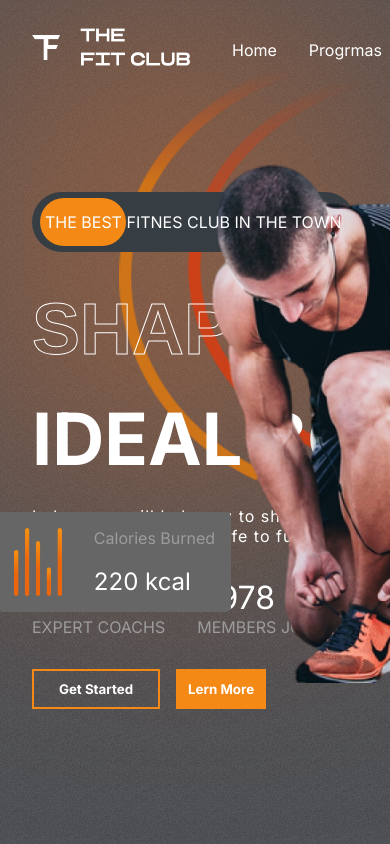
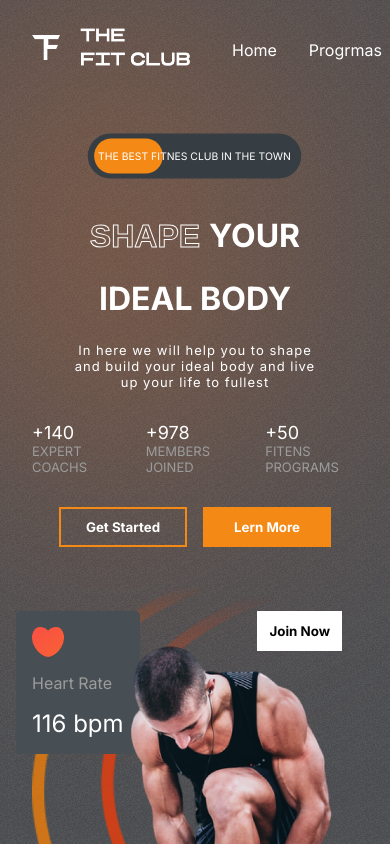
Before and after one commit to JarekCh/gym_website, a React (Create React App) app: page / in a window 390 px wide. Shown: the top 844 px of the page. Built offline with nearby package versions, Linux system fonts and the light colour scheme; the HTML template or start-up script is replaced by a standard one.

Commit message:
add RWD in hero component

```diff
--- a/src/App.css
+++ b/src/App.css
@@ -17,8 +17,6 @@
   flex-direction: column;
   gap: 6rem;
   overflow: hidden;
-  margin: 0 auto;
-  max-width: 95rem;
 }
 ::-webkit-scrollbar {
   display: none;
--- a/src/components/Footer/Footer.css
+++ b/src/components/Footer/Footer.css
@@ -1,5 +1,8 @@
 .footer__container {
   position: relative;
+  max-width: 90rem;
+  min-width: 80rem;
+  margin: 0 auto;
 }
 
 .footer__container > hr {
--- a/src/components/Hero/Hero.css
+++ b/src/components/Hero/Hero.css
@@ -2,6 +2,12 @@
   display: flex;
   justify-content: space-between;
   position: relative;
+}
+
+.hero__blur {
+  width: 22rem;
+  height: 30rem;
+  left: 0;
 }
 
 .hero__left-h {
@@ -95,6 +101,7 @@
 .hero__btns > :nth-last-child(1) {
   color: white;
   background-color: var(--orange);
+  width: 8rem;
 }
 
 .hero__btns > :nth-last-child(2) {
@@ -185,8 +192,90 @@
   font-size: 1.5rem;
 }
 
-.hero__blur {
-  width: 22rem;
-  height: 30rem;
-  left: 0;
+@media screen and (max-width: 768px) {
+  .hero {
+    flex-direction: column;
+  }
+
+  .hero__blur {
+    width: 14rem;
+  }
+
+  .hero__the-best-add {
+    margin-top: 0;
+    font-size: small;
+    align-self: center;
+    scale: 0.8;
+  }
+
+  .hero__text {
+    font-size: xx-large;
+    align-items: center;
+    justify-content: center;
+  }
+
+  .hero__text > div:nth-of-type(3) {
+    font-size: small;
+    font-weight: 200;
+    letter-spacing: 1px;
+    text-align: center;
+  }
+
+  .hero__btns {
+    justify-content: center;
+  }
+
+  .hero__figures > div > span:nth-of-type(1) {
+    font-size: large;
+  }
+
+  .hero__figures > div > span:nth-of-type(2) {
+    font-size: small;
+  }
+
+  .hero__right-h {
+    position: relative;
+    background: none;
+  }
+
+  .hero__heart-rate {
+    left: 1rem;
+    top: 2rem;
+  }
+
+  .hero__calories {
+    position: relative;
+    top: 5rem;
+    left: 2rem;
+  }
+
+  .hero__calories > img {
+    width: 2rem;
+  }
+
+  .hero__calories > div > :nth-child(2) {
+    font-size: 1rem;
+  }
+
+  .hero__img {
+    position: relative;
+    width: 15rem;
+    left: 7rem;
+    top: 4rem;
+    align-self: center;
+  }
+
+  .hero__img-back {
+    width: 15rem;
+    left: 2rem;
+    top: 0rem;
+  }
 }
+
+@media screen and (min-width: 1200px) {
+  .hero {
+    max-width: 120rem;
+    min-width: 80rem;
+    margin: 0 auto;
+  }
+}
--- a/src/components/Hero/Hero.jsx
+++ b/src/components/Hero/Hero.jsx
@@ -10,6 +10,7 @@ import { motion } from 'framer-motion';
 
 const Hero = () => {
   const transition = { type: 'spring', duration: 3 };
+  const mobile = window.innerWidth <= 768 ? true : false;
   return (
     <div className='hero'>
       <div className='blur hero__blur'></div>
@@ -18,7 +19,7 @@ const Hero = () => {
         {/* the best ad */}
         <div className='hero__the-best-add'>
           <motion.div
-            initial={{ left: '238px' }}
+            initial={{ left: mobile ? '178px' : '238px' }}
             whileInView={{ left: '8px' }}
             transition={{ ...transition, type: 'tween' }}
           ></motion.div>
--- a/src/components/Join/Join.css
+++ b/src/components/Join/Join.css
@@ -2,6 +2,9 @@
   display: flex;
   padding: 0 2rem;
   gap: 10rem;
+  max-width: 90rem;
+  min-width: 80rem;
+  margin: 0 auto;
 }
 
 .join__left {
--- a/src/components/Plans/Plans.css
+++ b/src/components/Plans/Plans.css
@@ -5,6 +5,10 @@
   flex-direction: column;
   gap: 4rem;
   position: relative;
+  max-width: 90rem;
+  min-width: 80rem;
+  margin-right: auto;
+  margin-left: auto;
 }
 
 .plans__programs-header {
--- a/src/components/Programs/Programs.css
+++ b/src/components/Programs/Programs.css
@@ -3,6 +3,8 @@
   flex-direction: column;
   gap: 2rem;
   padding: 0 2rem;
+  max-width: 80rem;
+  margin: 0 auto;
 }
 
 .programs__header {
--- a/src/components/Reasons/Reasons.css
+++ b/src/components/Reasons/Reasons.css
@@ -2,6 +2,9 @@
   padding: 0 2rem;
   display: flex;
   gap: 2rem;
+  max-width: 90rem;
+  min-width: 80rem;
+  margin: 0 auto;
 }
 
 .reasons__left {
--- a/src/components/Testimonials/Testimonials.css
+++ b/src/components/Testimonials/Testimonials.css
@@ -2,6 +2,9 @@
   display: flex;
   gap: 1rem;
   padding: 0 2rem;
+  max-width: 90rem;
+  min-width: 80rem;
+  margin: 0 auto;
 }
 
 .testimonials__left {
--- a/src/components/Testimonials/Testimonials.jsx
+++ b/src/components/Testimonials/Testimonials.jsx
@@ -4,7 +4,11 @@ import { testimonialsData } from '../../data/testimonialsData';
 import leftArrow from '../../assets/leftArrow.png';
 import rightArrow from '../../assets/rightArrow.png';
 
+import { motion } from 'framer-motion';
+import { duration } from '@mui/material';
+
 const Testimonials = () => {
+  const transition = { type: 'spring', duration: 3 };
   const [selected, setSelected] = useState(0);
   const tLenght = testimonialsData.length;
 
@@ -14,7 +18,15 @@ const Testimonials = () => {
         <span>Testimonials</span>
         <span className='stroke-text'>What they</span>
         <span>say about us</span>
-        <span>{testimonialsData[selected].review}</span>
+        <motion.span
+          key={selected}
+          initial={{ opacity: 0, x: -100 }}
+          animate={{ opacity: 1, x: 0 }}
+          exit={{ opacity: 0, x: 100 }}
+          transition={transition}
+        >
+          {testimonialsData[selected].review}
+        </motion.span>
         <span>
           <span style={{ color: 'var(--orange)' }}>
             {testimonialsData[selected].name}
@@ -23,9 +35,25 @@ const Testimonials = () => {
         </span>
       </div>
       <div className='testimonials__right'>
-        <div></div>
-        <div></div>
-        <img src={testimonialsData[selected].image} alt='' />
+        <motion.div
+          initial={{ opacity: 0, x: -100 }}
+          transition={{ ...transition, duration: 2 }}
+          whileInView={{ opacity: 1, x: 0 }}
+        ></motion.div>
+        <motion.div
+          initial={{ opacity: 0, x: 100 }}
+          transition={{ ...transition, duration: 2 }}
+          whileInView={{ opacity: 1, x: 0 }}
+        ></motion.div>
+        <motion.img
+          key={selected}
+          initial={{ opacity: 0, x: 100 }}
+          animate={{ opacity: 1, x: 0 }}
+          exit={{ opacity: 0, x: -100 }}
+          transition={transition}
+          src={testimonialsData[selected].image}
+          alt=''
+        />
 
         <div className='testimonials__arrows'>
           <img
```
